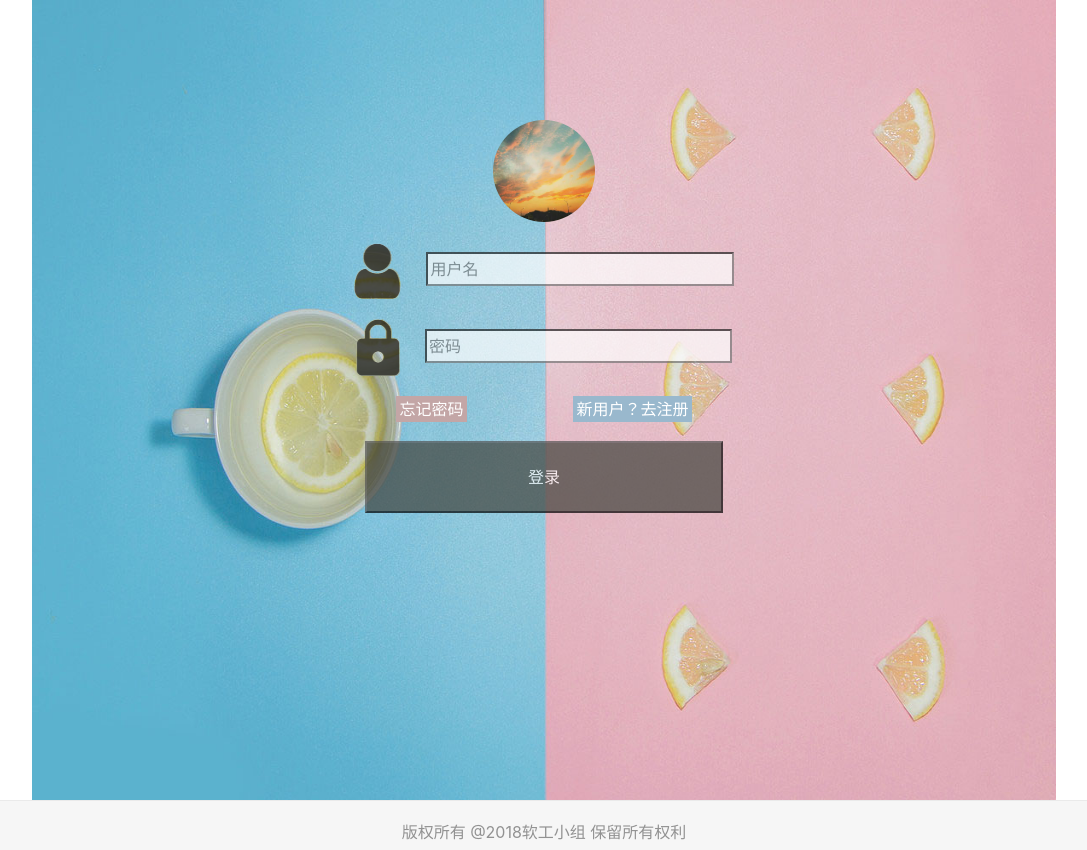
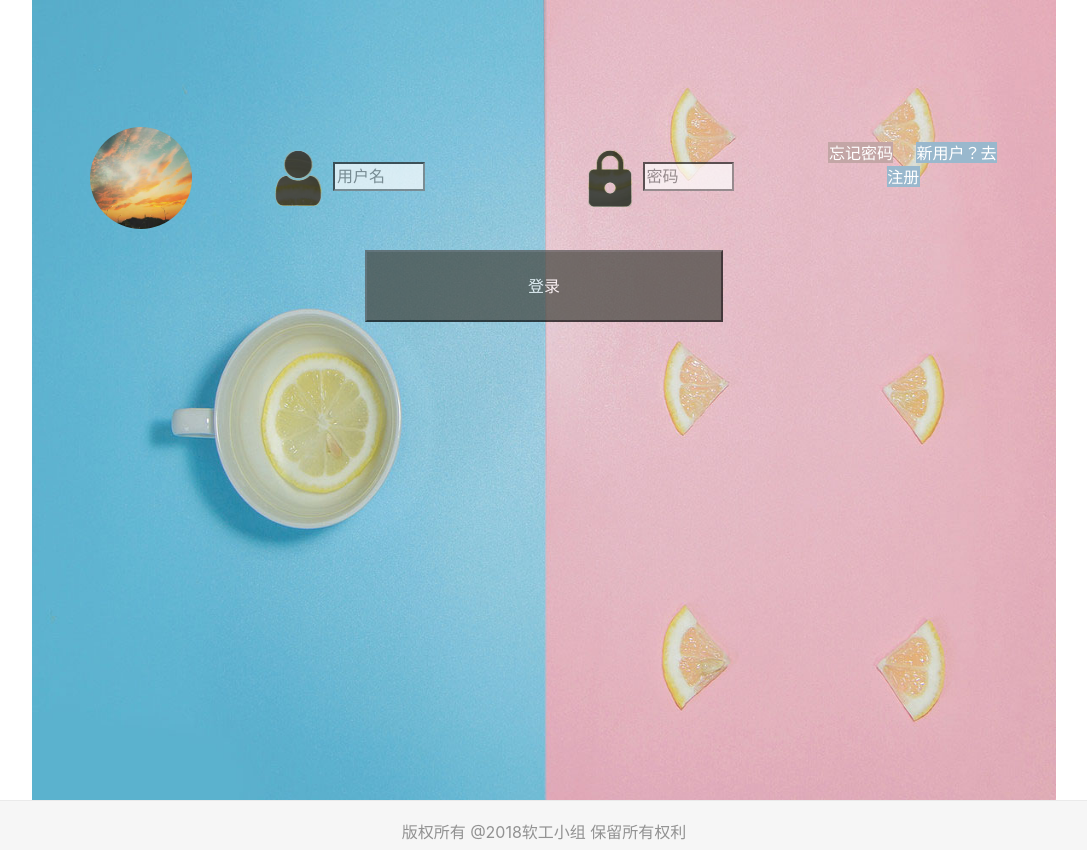
Before and after one commit to lc1997622/Sfruit, a website: page login/login.html in a window 1280 px wide. Shown: the whole page, without its empty margins (96-1183 px from the left). Drawn offline with nearby package versions, Linux system fonts and the light colour scheme.

Commit message:
2018/7/5 9:36

```diff
--- a/assets/css/layout.css
+++ b/assets/css/layout.css
@@ -124,7 +124,7 @@ body {
 }
 
 .myinput {
-    display：inline-block;
+    display: inline-block;
     margin-top: 2%;
 }
 
@@ -139,7 +139,7 @@ body {
 
 #user_choose {
     margin-top: 2%;
-    display：inline-block;
+    display: inline-block;
 }
 
 #user_choose a {
@@ -191,7 +191,7 @@ body {
 
 #user_check {
     margin-top: 2%;
-    display：inline-block;
+    display: inline-block;
 }
 
 .check {
```
